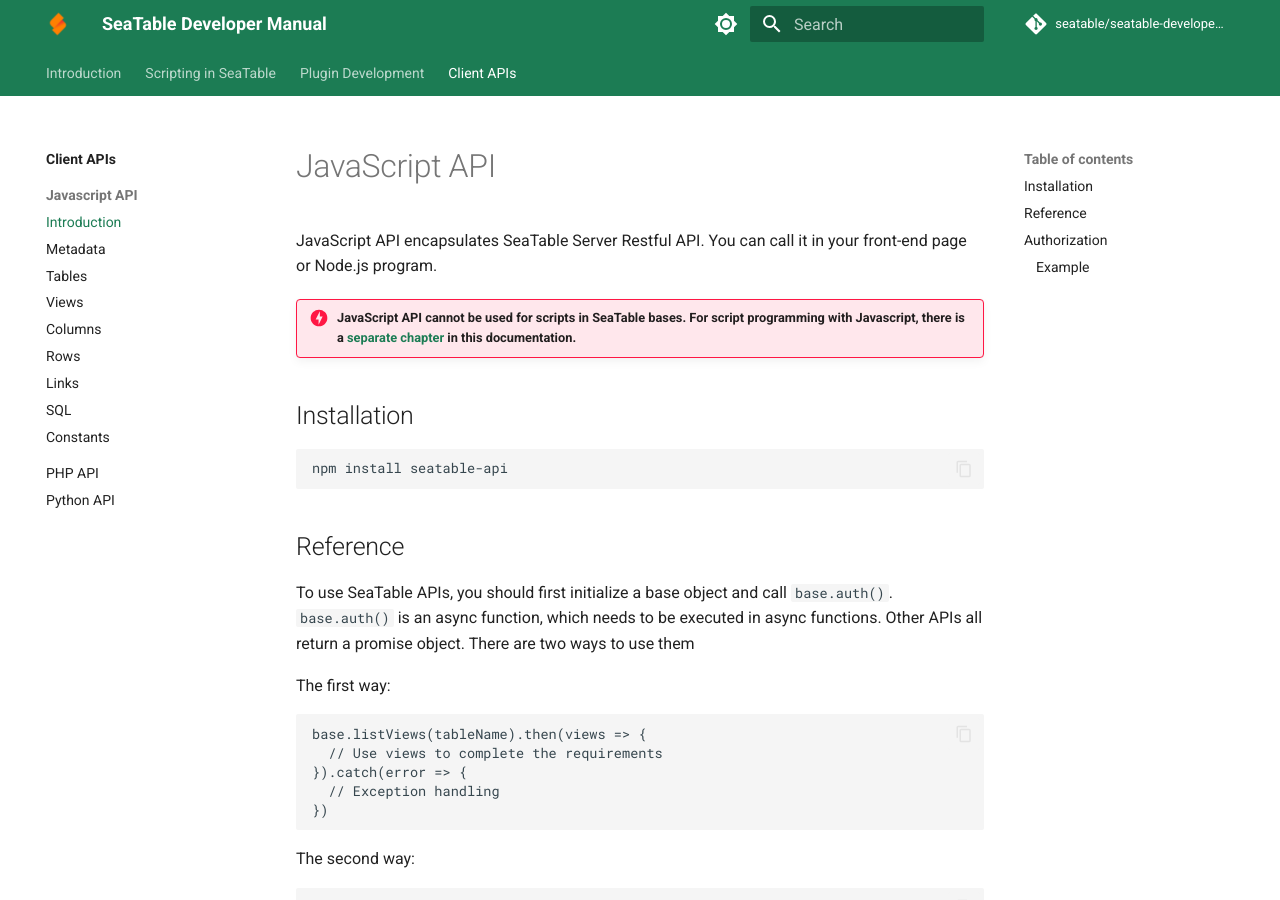
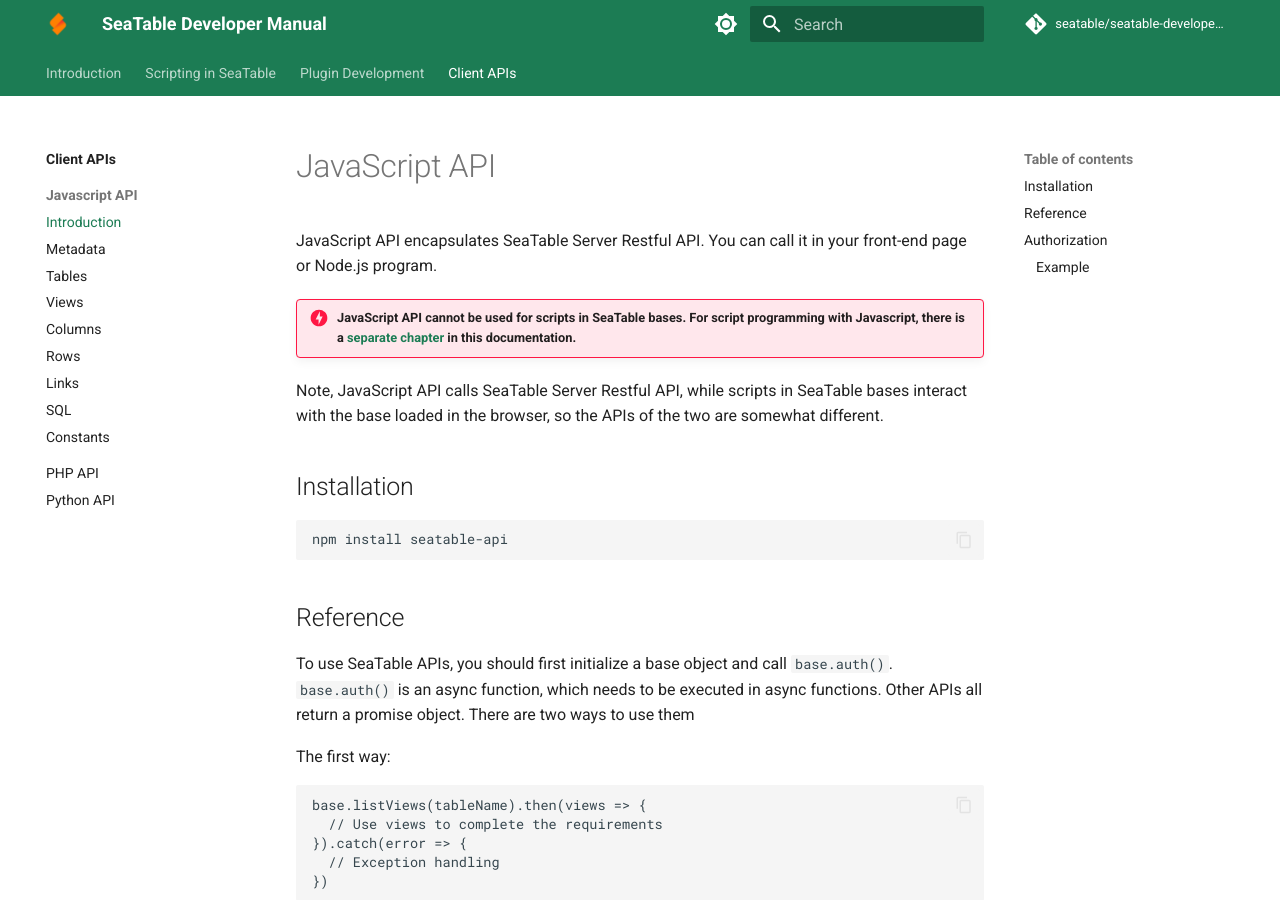
Before and after one commit to seatable/seatable-developer-docs, an MkDocs documentation site: the page built from docs/clients/javascript/javascript_api.md, in a window 1280 px wide and 900 px high. Built offline with MkDocs 1.6.1 and Material for MkDocs 9.7.7, drawn with Linux system fonts in a browser that asks for light colours; comment, search, counter and statistics services are not loaded.

Commit message:
Update javascript_api.md

```diff
--- a/docs/clients/javascript/javascript_api.md
+++ b/docs/clients/javascript/javascript_api.md
@@ -3,6 +3,8 @@
 JavaScript API encapsulates SeaTable Server Restful API. You can call it in your front-end page or Node.js program.
 
 !!! Danger "JavaScript API cannot be used for scripts in SeaTable bases. For script programming with Javascript, there is a [separate chapter](/scripts/) in this documentation."
+
+Note, JavaScript API calls SeaTable Server Restful API, while scripts in SeaTable bases interact with the base loaded in the browser, so the APIs of the two are somewhat different.
 
 ## Installation
 
```
